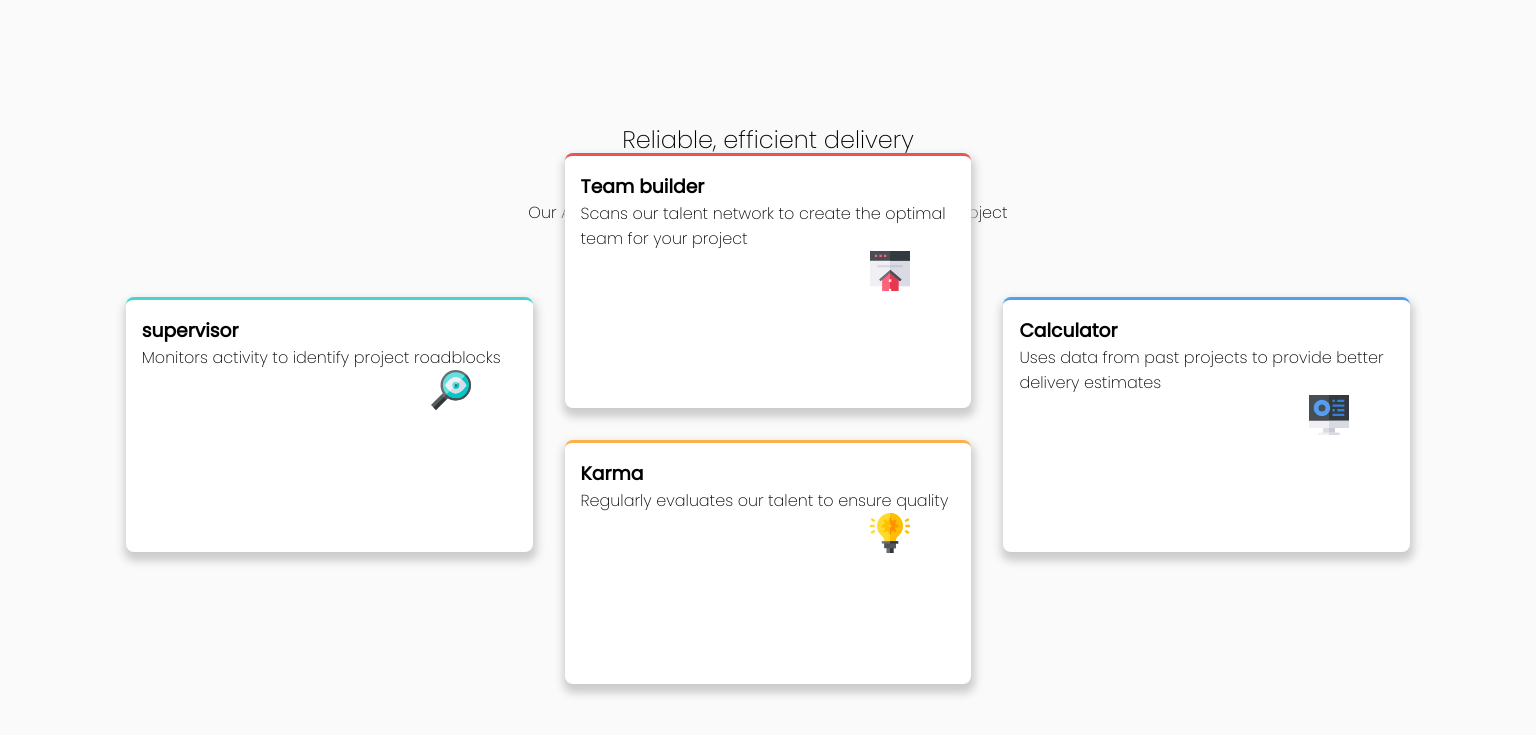
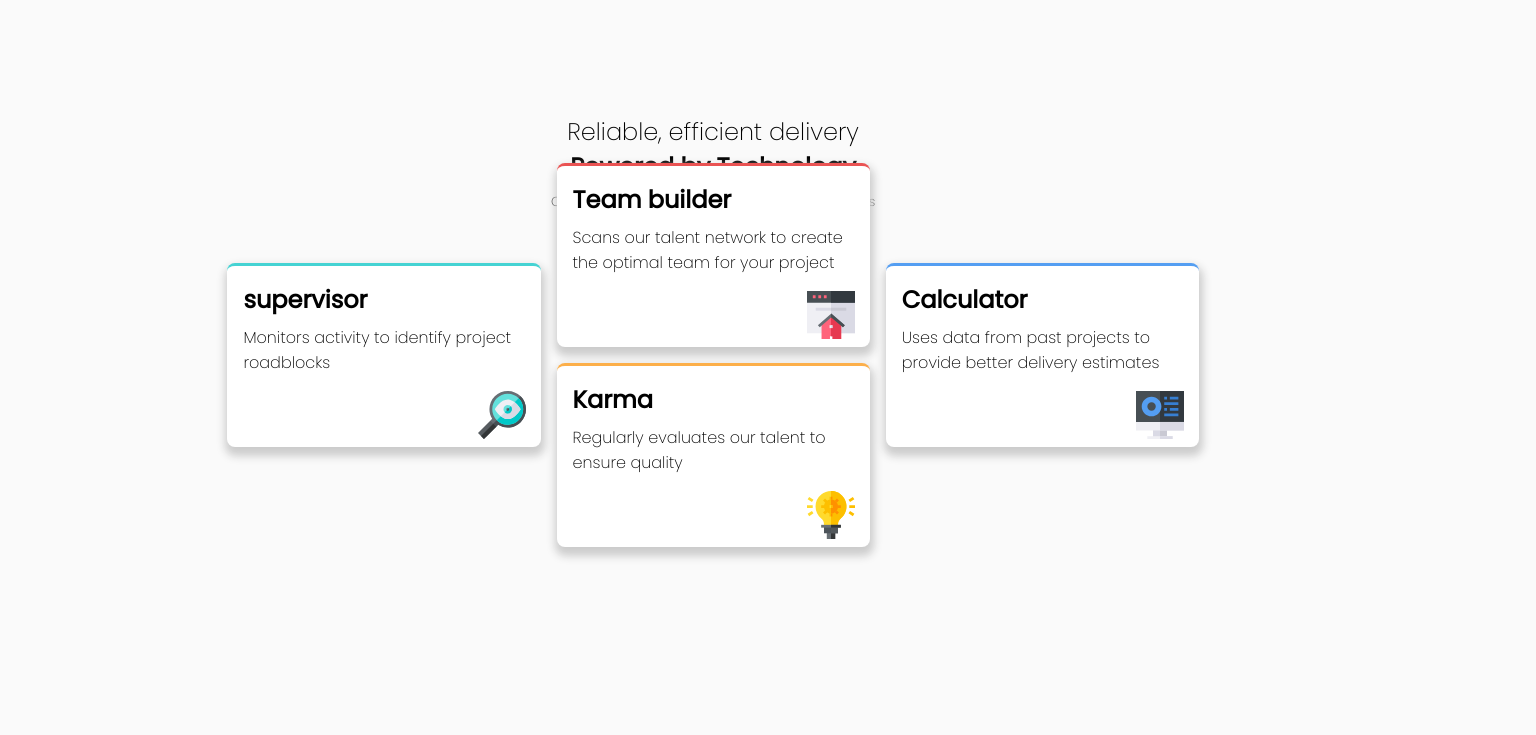
Before and after one commit to Raph-12/4-card-feature, a plain HTML site: page index.html in a window 1536 px wide. Shown: the part 45-780 px from the top of the page. Drawn offline with Linux system fonts and the light colour scheme.

Commit message:
querys fixed on mobile

```diff
--- a/style.css
+++ b/style.css
@@ -12,7 +12,7 @@ body{
     min-height: 100vh;
     display: grid;
     grid-template-columns: repeat(2, 1fr);
-    grid-template-rows: repeat(5, auto);
+    grid-template-rows: repeat(5, 1fr);
 }
 body>*{
     background-color:#ffffff;
@@ -39,17 +39,18 @@ header, #parrafoDeHeader{
 font-size: medium;
 }
 article>h3{
-    padding: 1rem 0rem 0rem 1rem;
+    padding: 1rem 0rem 0.5rem 1rem;
+    font-size: x-large;
 }
 article>p{
-    padding: 0rem 0rem 0rem 1rem;
+    padding: 0rem 0rem 1rem 1rem;
     font-weight: 200;
-    font-size: medium;
+    font-size: 16;
 }
 article>img{
-    width: 2.5rem;
+    width: 3rem;
     position: relative;
-    left: 75%;
+    left: 80%;
 }
 .supervisor{
     border-top:solid hsl(180, 62%, 55%);
@@ -72,41 +73,42 @@ article>img{
     grid-row: span 1;
 }
 @media screen and (min-width:1440px) {
-    /*14 columns x 7 rows*/
+    /*14 columns x 8 rows*/
     body{
         grid-template-columns: repeat(14, 1fr);
-        grid-template-rows:repeat(7, auto) ;
+        grid-template-rows:repeat(8, 1fr) ;
     }
     body>*{
-        margin: 1rem;
+        margin: 0.5rem;
     }
+
     .header{
         align-content: center;
-        grid-column: 5/11;
+        grid-column: 5/10;
         grid-row: 1/5;
-        margin: 3rem 0rem 4rem 0rem;
+        margin: 4rem 0rem 1rem 0rem;
     }
     header, #parrafoDeHeader{
-        font-size: 16;
-        padding: 0rem 2.5rem;
+        font-size: small;
+        padding: 0rem 3.5rem 0rem;
 
         }
     .supervisor{
-        grid-column: 2/6  ;
+        grid-column: 3/6  ;
         grid-row:  4/6;
     }
 
     .team-builder{
-        grid-column: 6/10 ;
+        grid-column: 6/9 ;
         grid-row: 3/5 ;
     }
     .karma{
-        grid-column: 6/10 ;
+        grid-column: 6/9 ;
         grid-row: 5/7 ;
     }
 
     .calculator{
-        grid-column: 10/14 ;
+        grid-column: 9/12 ;
         grid-row: 4/6 ;
     }
 
```
